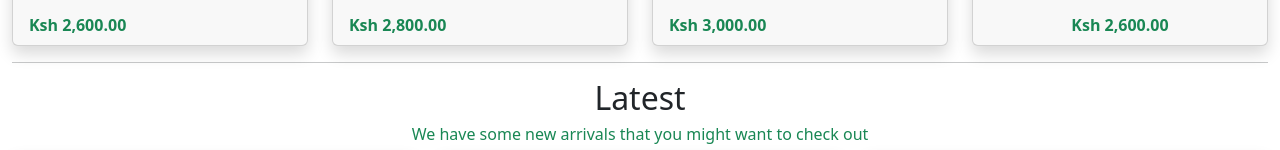
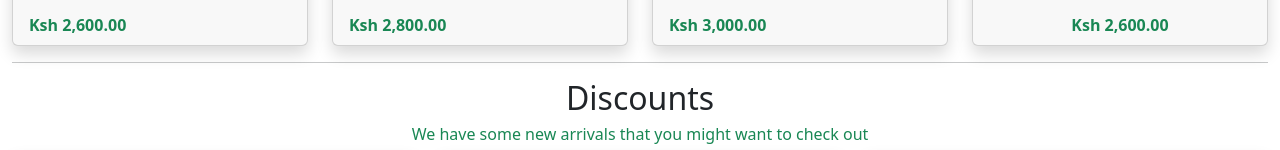
Before and after one commit to Timothy-mwendwa/DUMA_Kwetu-Cakes, a plain HTML site: page Offers and Discounts.html in a window 1280 px wide. Shown: the part 988-1138 px from the top of the page. Drawn offline with Linux system fonts and the light colour scheme.

Commit message:
Discounts

```diff
--- a/Offers and Discounts.html
+++ b/Offers and Discounts.html
@@ -142,7 +142,7 @@
             <!-- End of Fourth Child -->
         </section>
         <hr>
-        <h2 class="text-center">Latest</h2>
+        <h2 class="text-center">Discounts</h2>
         <h6 class="text-center text-success">We have some new arrivals that you might want to check out</h6>
         <section class="row">
             <!-- First Child -->
```
